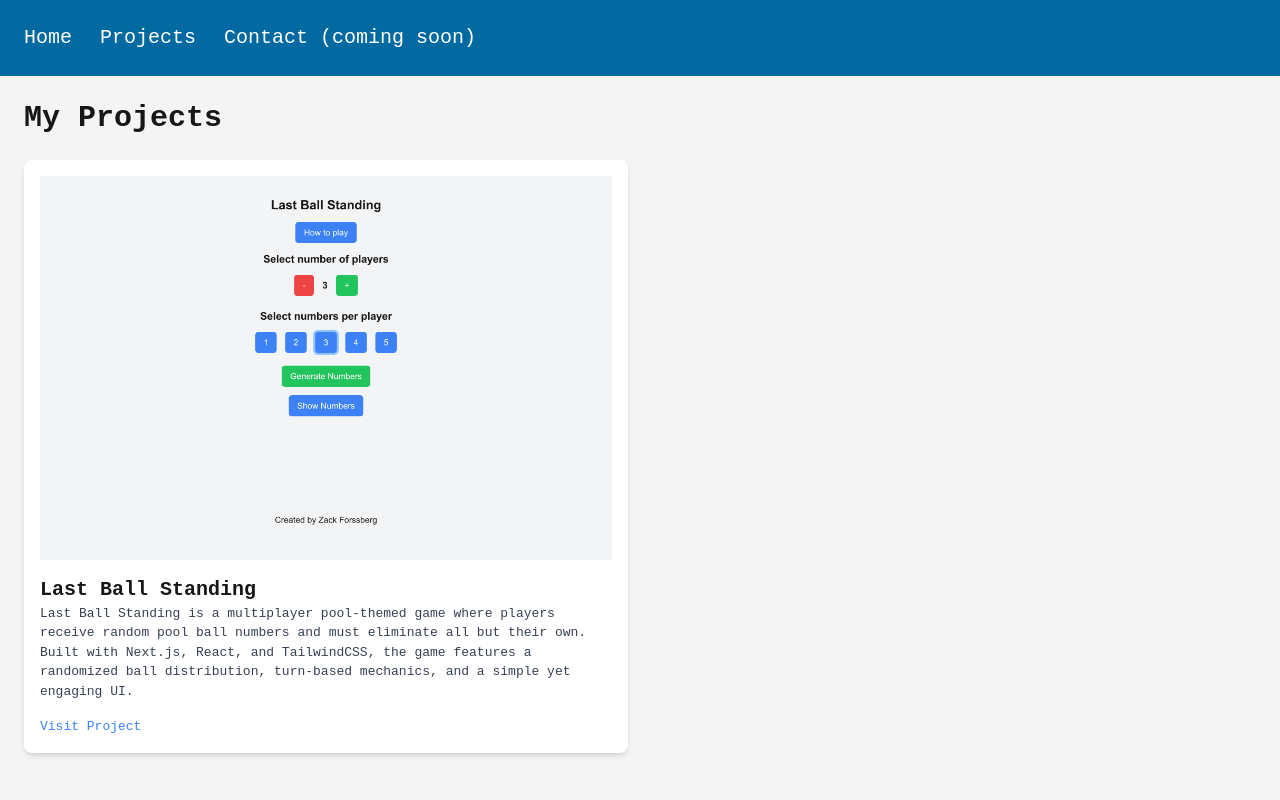
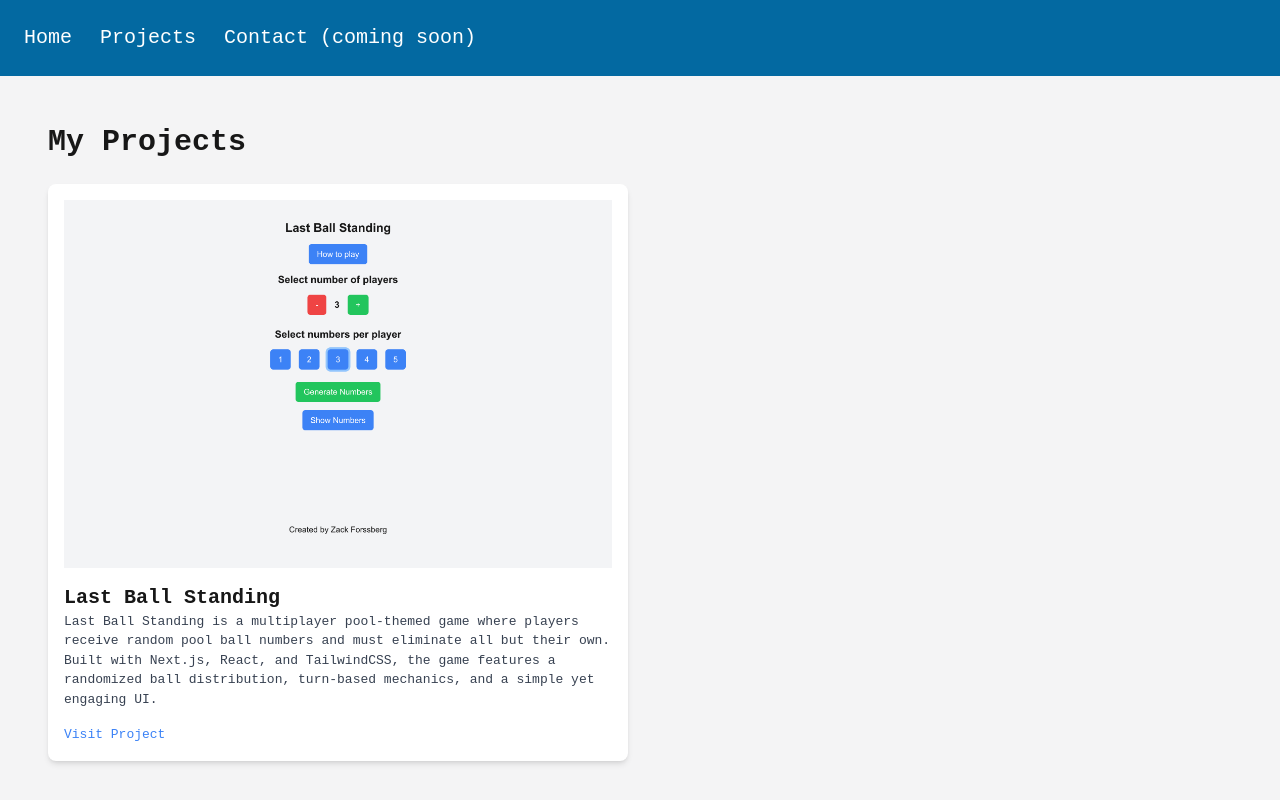
Before and after one commit to zackforssberg/portfolio, a Next.js app: page /projects in a window 1280 px wide. Shown: the top 800 px of the page. Built offline with nearby package versions, Linux system fonts and the light colour scheme.

Commit message:
updated margins on projects page

```diff
--- a/src/app/projects/page.tsx
+++ b/src/app/projects/page.tsx
@@ -4,7 +4,7 @@ import Link from "next/link";
 
 const MyProjects = () => {
   return (
-    <div className="h-fit p-6">
+    <div className="h-fit m-4 md:m-8 lg:m-12">
       <h1 className="text-3xl font-bold mb-6">My Projects</h1>
       <div className="grid grid-cols-1 md:grid-cols-2 gap-6">
         {projects.map((project, index) => (
```
